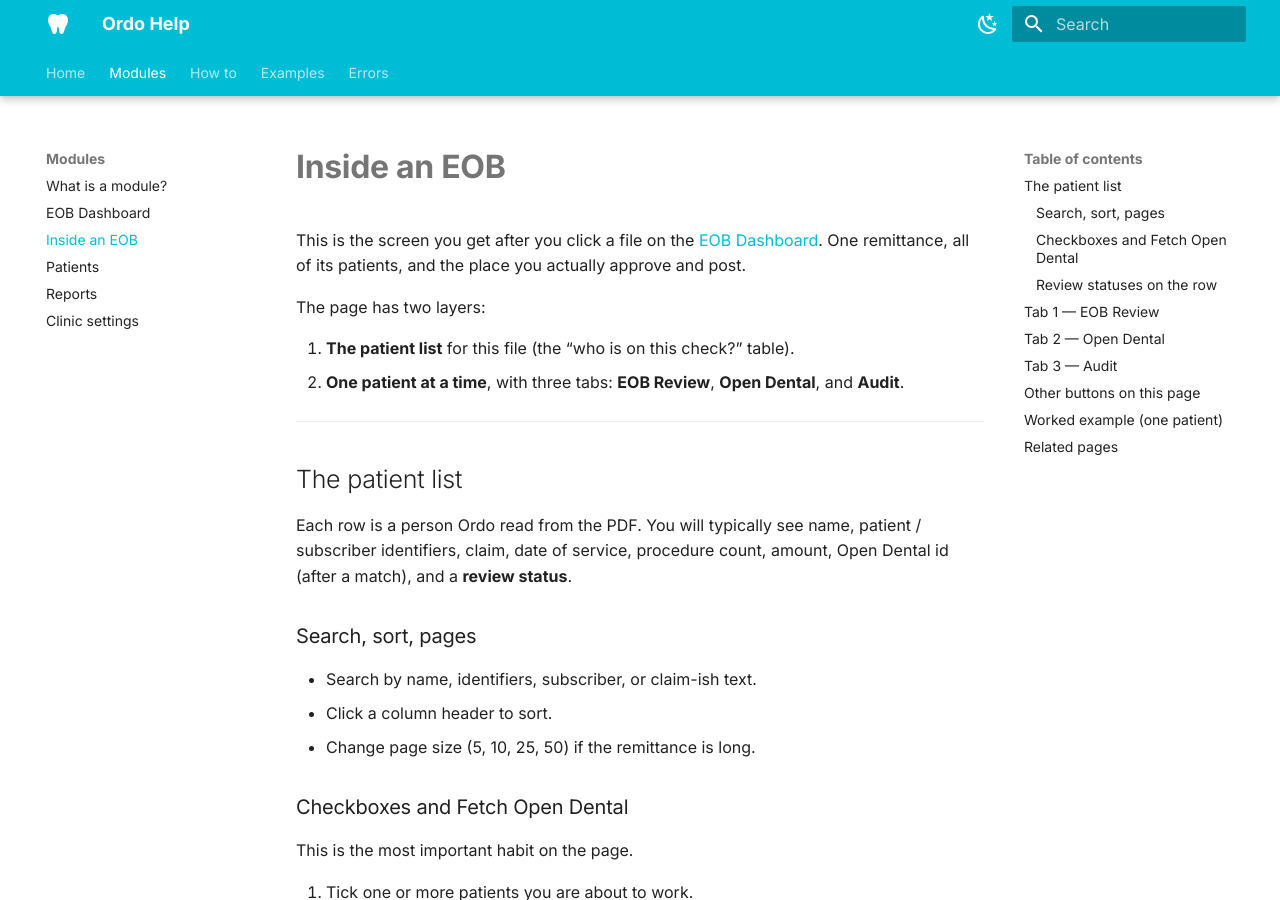
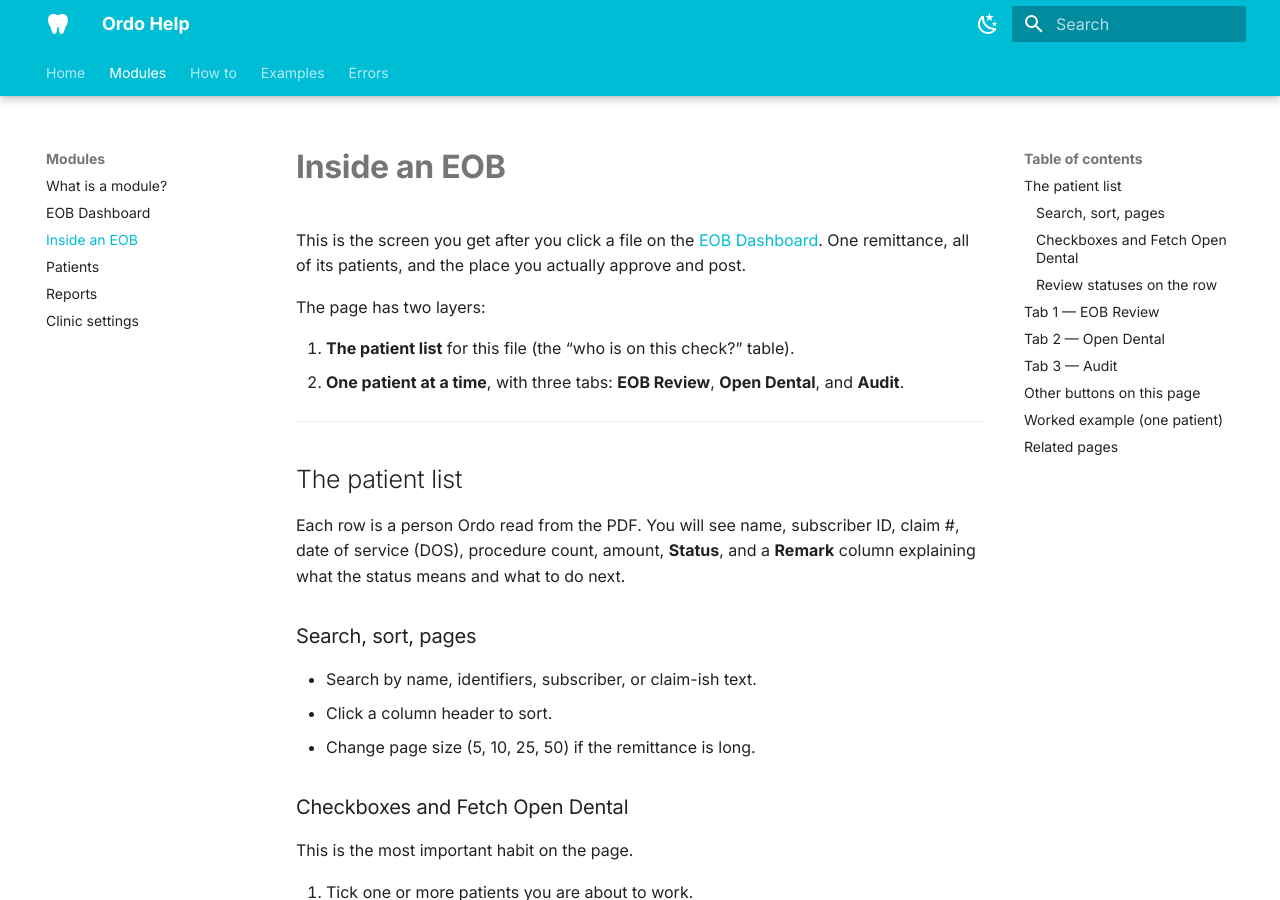
Before and after one commit to tools772/ordo-documentation, an MkDocs documentation site: the page built from docs/modules/working-an-eob.md, in a window 1280 px wide and 900 px high. Built offline with MkDocs 1.6.1 and Material for MkDocs 9.7.7, drawn with Linux system fonts in a browser that asks for light colours.

Commit message:
Update patient table column descriptions to reflect Remark column.
Co-authored-by: Cursor <cursoragent@cursor.com>

```diff
--- a/docs/modules/working-an-eob.md
+++ b/docs/modules/working-an-eob.md
@@ -11,7 +11,7 @@ The page has two layers:
 
 ## The patient list
 
-Each row is a person Ordo read from the PDF. You will typically see name, patient / subscriber identifiers, claim, date of service, procedure count, amount, Open Dental id (after a match), and a **review status**.
+Each row is a person Ordo read from the PDF. You will see name, subscriber ID, claim #, date of service (DOS), procedure count, amount, **Status**, and a **Remark** column explaining what the status means and what to do next.
 
 ### Search, sort, pages
 
```
